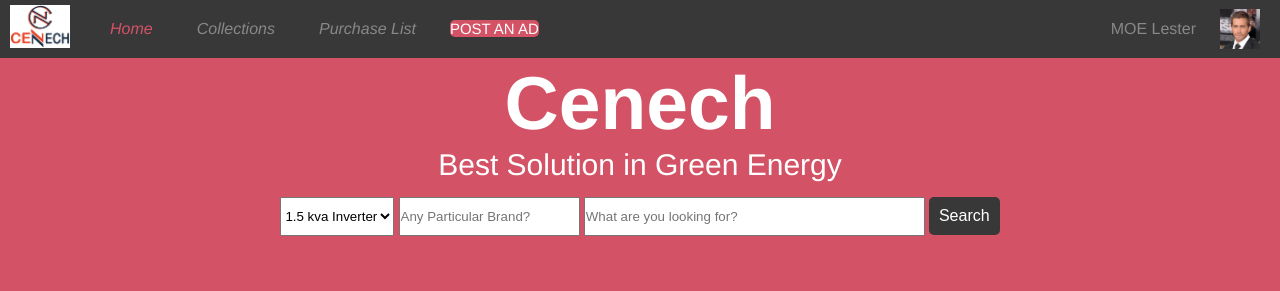
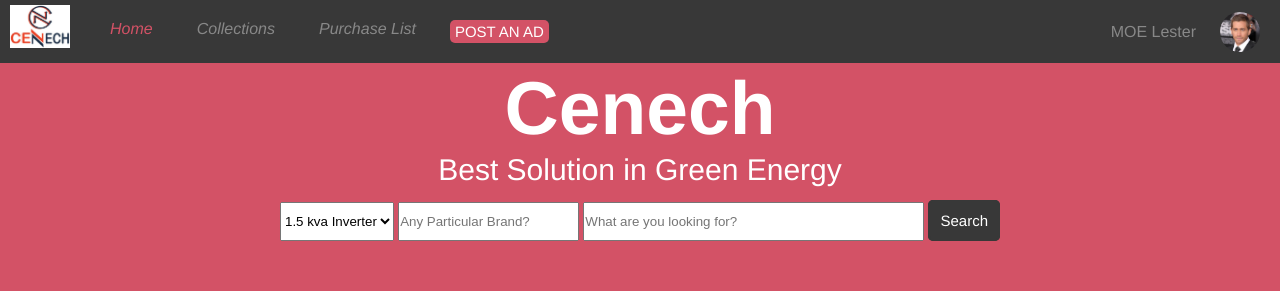
Before and after one commit to charlyeneh/Cenech-Online-Shop-Project, a plain HTML site: page index.html in a window 1280 px wide. Shown: the top 291 px of the page. Drawn offline with Linux system fonts and the light colour scheme; some icons are missing; a web font is replaced by a local one.

Commit message:
add more stylings

```diff
--- a/index.html
+++ b/index.html
@@ -47,7 +47,7 @@
                 </select>
                 <input type="text" placeholder="Any Particular Brand?" class="">
                 <input type="text" placeholder="What are you looking for?" size="40">
-                <a href="search.html" target="_blank"><button type="submit">Search</button></a>
+                <a href="search.html" class="search-button" target="_blank">Search</a>
             </form>
         </div>
     </div>
--- a/style.css
+++ b/style.css
@@ -23,6 +23,7 @@
 .nav-right img {
   max-width: 40px;
   max-height: 40px;
+  border-radius: 50px;
 }
 
 nav {
@@ -69,7 +70,7 @@
 .nav-btn {
   color: white;
   background-color: #d35266;
-  padding: 0 0;
+  padding: 3px 5px;
   margin: 20px 0;
   font-size: 15px;
   border-radius: 5px;
@@ -144,7 +145,14 @@
   color: #fff;
   text-decoration: none;
 }
-
+.search-button {
+  border: 2px solid #383838;
+  border-radius: 5px;
+  padding: 10px 10px;
+  color: #fff;
+  background: #383838;
+  text-decoration: none;
+}
 /* Body title styling */
 .items-header {
   display: flex;
```
